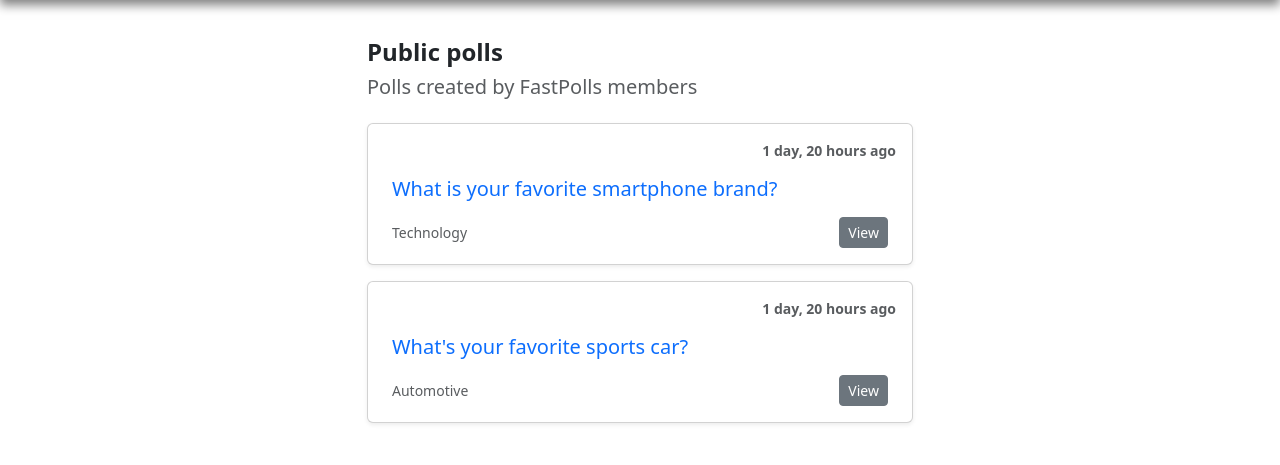
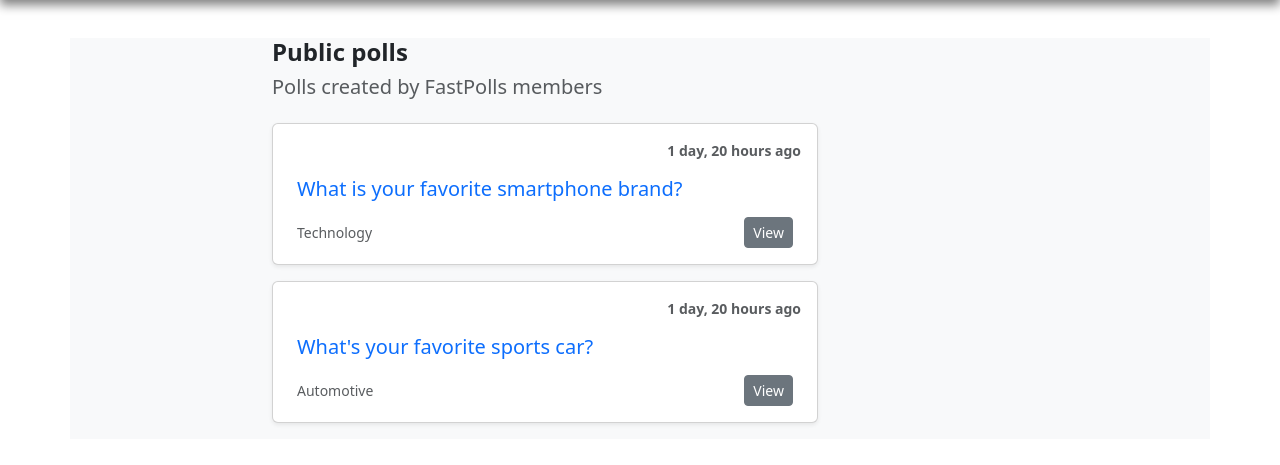
Before and after one commit to morikeli/Fast-Polls, a Django app: page /polls/ in a window 1280 px wide. Shown: the part 72-537 px from the top of the page. Run offline with Django 4.2, Linux system fonts and the light colour scheme; data comes from the database, SQL or seed files in the repository.

Commit message:
minor changes

```diff
--- a/polls/templates/polls/homepage.html
+++ b/polls/templates/polls/homepage.html
@@ -10,9 +10,9 @@
 <body>
     {% block content %}
     <main>
-        <div class="container">
+        <div class="container bg-body-tertiary">
             <div class="row">
-                <div class="col-xl-6 col-lg-6 offset-sm-3">
+                <div class="col-xl-6 col-lg-6 offset-sm-2">
                     {% for poll in polls %}
                     <div class="modal fade" id="delete-{{ poll.id }}" tabindex="-1">
                         <div class="modal-dialog">
```
